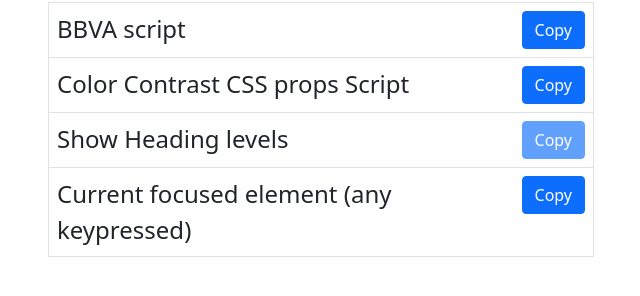
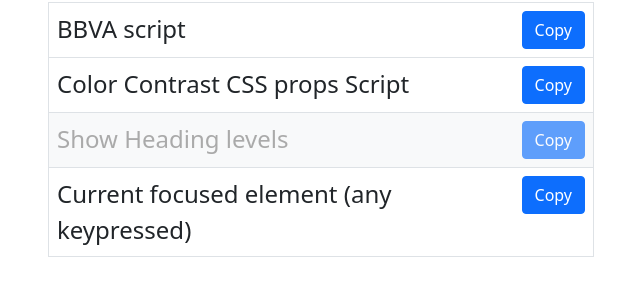
Before and after one commit to ernesto-code/scripts-picker, a plain HTML site: page index.html in a window 1280 px wide. Shown: the part 86-382 px from the top of the page, without its empty margins (319-959 px from the left). Drawn offline with nearby package versions, Linux system fonts and the light colour scheme.

Commit message:
Update index.html

```diff
--- a/index.html
+++ b/index.html
@@ -32,8 +32,8 @@
                         <td class="fw-normal"><span class="fs-4 ">Color Contrast CSS props Script</span> </td>
                         <td><button class="btn btn-primary" id="color-contrast-css-props">Copy</button></td>
                     </tr>
-                    <tr class="p-5">
-                        <td class="fw-normal"><span class="fs-4 ">Show Heading levels</span> </td>
+                    <tr class="p-5 bg-light">
+                        <td class="fw-normal"><span class="fs-4 " style="color:#aaa">Show Heading levels</span> </td>
                         <td><button class="btn btn-primary" id="show-heading-levels" disabled>Copy</button></td>
                     </tr>
                     <tr class="p-5">
```
